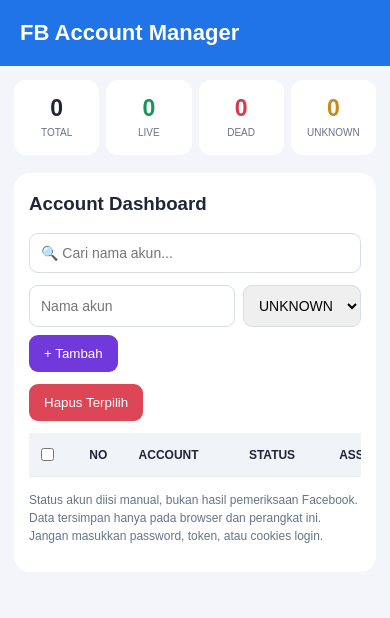
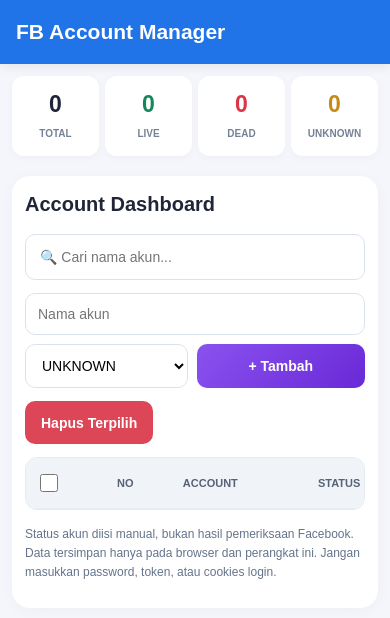
Before and after one commit to Rusa85/fb-account-manager, a plain HTML site: page index.html in a window 390 px wide. Drawn offline with Linux system fonts and the light colour scheme.

Commit message:
Refactor styles and layout in index.html
Updated styling and layout for various elements in index.html, including header, stats, controls, and table. Adjusted padding, margins, font sizes, and colors for improved appearance.

```diff
--- a/index.html
+++ b/index.html
@@ -1,3 +1,4 @@
+
 <!DOCTYPE html>
 <html lang="id">
 <head>
@@ -12,103 +13,137 @@
 
 body {
   margin: 0;
-  background: #f3f5fa;
+  background: #f4f6fb;
   font-family: Arial, sans-serif;
   color: #202638;
 }
+
+/* HEADER */
 
 header {
   background: #2074e8;
   color: white;
   padding: 20px;
-  font-size: 22px;
+  font-size: 23px;
   font-weight: bold;
+  box-shadow: 0 3px 10px #0001;
 }
 
 main {
-  padding: 14px;
-  max-width: 1100px;
+  padding: 15px;
+  max-width: 1200px;
   margin: auto;
 }
+
+/* STATISTIK */
 
 .stats {
   display: grid;
   grid-template-columns: repeat(4, 1fr);
-  gap: 7px;
-  margin-bottom: 18px;
+  gap: 8px;
+  margin-bottom: 20px;
 }
 
 .stat {
   background: white;
-  border-radius: 12px;
+  border-radius: 13px;
+  padding: 17px 5px;
   text-align: center;
-  padding: 15px 3px;
+  box-shadow: 0 2px 8px #00000008;
 }
 
 .stat b {
   display: block;
-  font-size: 23px;
+  font-size: 25px;
+  margin-bottom: 5px;
 }
 
 .stat small {
-  font-size: 10px;
-  color: #697386;
+  color: #778196;
+  font-size: 11px;
+  font-weight: bold;
 }
 
 .green {
-  color: #16965b;
+  color: #16865b;
 }
 
 .red {
-  color: #d53b4e;
+  color: #dc3545;
 }
 
 .orange {
-  color: #c78b1b;
+  color: #c58b19;
 }
+
+/* PANEL */
 
 .panel {
   background: white;
-  padding: 15px;
-  border-radius: 16px;
+  padding: 16px;
+  border-radius: 18px;
+  box-shadow: 0 3px 15px #00000008;
 }
 
 h3 {
-  margin: 5px 0 18px;
+  font-size: 20px;
+  margin: 4px 0 18px;
 }
+
+/* INPUT */
 
 .controls {
   display: flex;
   flex-wrap: wrap;
-  gap: 8px;
-  margin-bottom: 12px;
+  gap: 9px;
+  margin-bottom: 13px;
 }
 
-input, select {
-  padding: 11px;
-  border: 1px solid #d7dce5;
-  border-radius: 9px;
+input,
+select {
+  padding: 12px;
+  border: 1px solid #dce2eb;
+  border-radius: 10px;
   font-size: 14px;
-  min-width: 0;
+  background: white;
+  outline: none;
+}
+
+input:focus,
+select:focus {
+  border-color: #7138db;
 }
 
 #search {
   width: 100%;
-  margin-bottom: 12px;
+  margin-bottom: 13px;
+  padding: 14px;
 }
 
 #name {
   flex: 1;
-  min-width: 140px;
+  min-width: 130px;
 }
 
+/* BUTTON */
+
 button {
-  border: 0;
+  border: none;
   background: #7138db;
   color: white;
-  padding: 11px 15px;
-  border-radius: 9px;
+  padding: 12px 16px;
+  border-radius: 10px;
+  font-size: 14px;
+  font-weight: bold;
   cursor: pointer;
+}
+
+button:active {
+  transform: scale(.98);
+}
+
+button.add {
+  background: linear-gradient(135deg, #8b52ef, #6929d7);
 }
 
 button.delete {
@@ -117,39 +152,139 @@
 
 button.edit {
   background: #2074e8;
-  margin-right: 6px;
+  margin-right: 5px;
 }
+
+/* TABLE */
 
 .tablewrap {
   overflow-x: auto;
+  border-radius: 12px;
+  border: 1px solid #e5e9f0;
 }
 
 table {
   width: 100%;
   border-collapse: collapse;
-  font-size: 12px;
-  min-width: 510px;
+  font-size: 13px;
+  min-width: 650px;
 }
 
-th, td {
-  padding: 12px 8px;
+th,
+td {
+  padding: 13px 10px;
   text-align: left;
-  border-bottom: 1px solid #e9edf2;
+  border-bottom: 1px solid #e8edf3;
 }
 
 th {
   background: #f0f3f8;
+  color: #586276;
+  font-size: 11px;
+  text-transform: uppercase;
+  white-space: nowrap;
 }
 
 tr:nth-child(even) {
-  background: #f8fafc;
+  background: #f8faff;
 }
+
+tr:hover {
+  background: #eef5ff;
+}
+
+/* STATUS */
+
+.status {
+  border-radius: 20px;
+  padding: 6px 11px;
+  font-size: 11px;
+  font-weight: bold;
+  border: none;
+}
+
+.status-live {
+  background: #e5f8ed;
+  color: #16864c;
+}
+
+.status-dead {
+  background: #fde8eb;
+  color: #c33348;
+}
+
+.status-unknown {
+  background: #fff3dc;
+  color: #a56c00;
+}
+
+/* CHECKBOX */
+
+input[type="checkbox"] {
+  width: 18px;
+  height: 18px;
+  accent-color: #7138db;
+}
+
+/* CATATAN */
 
 .note {
   font-size: 12px;
   color: #64748b;
-  margin-top: 14px;
-  line-height: 1.5;
+  margin-top: 15px;
+  line-height: 1.6;
+}
+
+/* HP */
+
+@media (max-width: 600px) {
+
+  header {
+    font-size: 21px;
+    padding: 20px 16px;
+  }
+
+  main {
+    padding: 12px;
+  }
+
+  .stats {
+    gap: 6px;
+  }
+
+  .stat {
+    padding: 15px 2px;
+    border-radius: 12px;
+  }
+
+  .stat b {
+    font-size: 23px;
+  }
+
+  .stat small {
+    font-size: 10px;
+  }
+
+  .panel {
+    padding: 13px;
+  }
+
+  #name {
+    width: 100%;
+    flex: 1 1 100%;
+  }
+
+  #newStatus {
+    flex: 1;
+  }
+
+  button.add {
+    flex: 1;
+  }
+
+  .controls button {
+    min-height: 43px;
+  }
 }
 </style>
 </head>
@@ -161,6 +296,8 @@
 </header>
 
 <main>
+
+<!-- STATISTIK -->
 
 <section class="stats">
 
@@ -186,14 +323,20 @@
 
 </section>
 
+<!-- DASHBOARD -->
+
 <section class="panel">
 
 <h3>Account Dashboard</h3>
+
+<!-- PENCARIAN -->
 
 <input
   id="search"
   placeholder="🔍 Cari nama akun..."
 >
+
+<!-- TAMBAH AKUN -->
 
 <div class="controls">
 
@@ -203,16 +346,22 @@
   >
 
   <select id="newStatus">
+
     <option value="UNKNOWN">UNKNOWN</option>
+
     <option value="LIVE">LIVE</option>
+
     <option value="DEAD">DEAD</option>
+
   </select>
 
-  <button onclick="addAccount()">
+  <button class="add" onclick="addAccount()">
     + Tambah
   </button>
 
 </div>
+
+<!-- HAPUS TERPILIH -->
 
 <div class="controls">
 
@@ -225,12 +374,16 @@
 
 </div>
 
+<!-- TABEL -->
+
 <div class="tablewrap">
 
 <table>
 
 <thead>
+
 <tr>
+
   <th>
     <input
       type="checkbox"
@@ -240,11 +393,17 @@
   </th>
 
   <th>NO</th>
+
   <th>ACCOUNT</th>
+
   <th>STATUS</th>
+
   <th>ASSIGNED TO</th>
+
   <th>AKSI</th>
+
 </tr>
+
 </thead>
 
 <tbody id="rows">
@@ -266,11 +425,15 @@
 
 <script>
 
+// PENYIMPANAN DATA
+// Menggunakan KEY yang sama agar data lama tetap terbaca.
+
 const KEY = "fbmanager_accounts_v2";
 
 let accounts = [];
 
 try {
+
   const saved = JSON.parse(
     localStorage.getItem(KEY) || "[]"
   );
@@ -280,7 +443,9 @@
   }
 
 } catch (e) {
+
   accounts = [];
+
 }
 
 const $ = id => document.getElementById(id);
@@ -349,7 +514,11 @@
   const cleanName = newName.trim();
 
   if (!cleanName) {
-    return alert("Nama akun tidak boleh kosong");
+
+    return alert(
+      "Nama akun tidak boleh kosong"
+    );
+
   }
 
   account.name = cleanName;
@@ -395,7 +564,7 @@
 }
 
 
-// PILIH SEMUA AKUN
+// PILIH SEMUA
 
 function selectAll(checked) {
 
@@ -405,7 +574,7 @@
 }
 
 
-// HAPUS AKUN TERPILIH
+// HAPUS TERPILIH
 
 function deleteSelected() {
 
@@ -414,10 +583,18 @@
   ].map(x => x.value);
 
   if (!ids.length) {
-    return alert("Pilih akun terlebih dahulu");
+
+    return alert(
+      "Pilih akun terlebih dahulu"
+    );
+
   }
 
-  if (confirm("Hapus " + ids.length + " akun?")) {
+  if (
+    confirm(
+      "Hapus " + ids.length + " akun?"
+    )
+  ) {
 
     accounts = accounts.filter(
       x => !ids.includes(x.id)
@@ -434,7 +611,12 @@
 
 function render() {
 
+  // JUMLAH TOTAL
+
   $("total").textContent = accounts.length;
+
+
+  // JUMLAH BERDASARKAN STATUS
 
   ["LIVE", "DEAD", "UNKNOWN"].forEach(status => {
 
@@ -445,9 +627,18 @@
 
   });
 
+
+  // RESET CHECKBOX
+
   $("all").checked = false;
 
+
+  // PENCARIAN
+
   const query = $("search").value.toLowerCase();
+
+
+  // TABEL
 
   const tbody = $("rows");
 
@@ -455,7 +646,11 @@
 
 
   accounts
-    .filter(a => a.name.toLowerCase().includes(query))
+
+    .filter(
+      a => a.name.toLowerCase().includes(query)
+    )
+
     .forEach((account, index) => {
 
       const tr = document.createElement("tr");
@@ -496,6 +691,11 @@
 
       const select = document.createElement("select");
 
+      select.className = "status";
+
+
+      // PILIHAN STATUS
+
       ["UNKNOWN", "LIVE", "DEAD"].forEach(status => {
 
         const option = document.createElement("option");
@@ -508,10 +708,41 @@
 
       });
 
+
+      // STATUS AKUN
+
       select.value = account.status;
 
-      select.onchange = () =>
-        changeStatus(account.id, select.value);
+
+      // WARNA STATUS
+
+      function updateStatusColor() {
+
+        select.classList.remove(
+          "status-live",
+          "status-dead",
+          "status-unknown"
+        );
+
+        select.classList.add(
+          "status-" + select.value.toLowerCase()
+        );
+
+      }
+
+      updateStatusColor();
+
+
+      // SIMPAN PERUBAHAN STATUS
+
+      select.onchange = () => {
+
+        changeStatus(
+          account.id,
+          select.value
+        );
+
+      };
 
       td3.append(select);
 
@@ -520,10 +751,10 @@
 
       const td4 = document.createElement("td");
 
-      td4.textContent = account.assigned;
+      td4.textContent = account.assigned || "Unassigned";
 
 
-      // TOMBOL AKSI
+      // AKSI
 
       const td5 = document.createElement("td");
 
@@ -552,10 +783,15 @@
         deleteOne(account.id);
 
 
-      td5.append(editButton, deleteButton);
+      // MASUKKAN TOMBOL
+
+      td5.append(
+        editButton,
+        deleteButton
+      );
 
 
-      // MASUKKAN KE TABEL
+      // MASUKKAN BARIS
 
       tr.append(
         td0,
@@ -581,7 +817,7 @@
 );
 
 
-// TAMPILKAN SAAT WEBSITE DIBUKA
+// TAMPILKAN DASHBOARD
 
 render();
 
```
